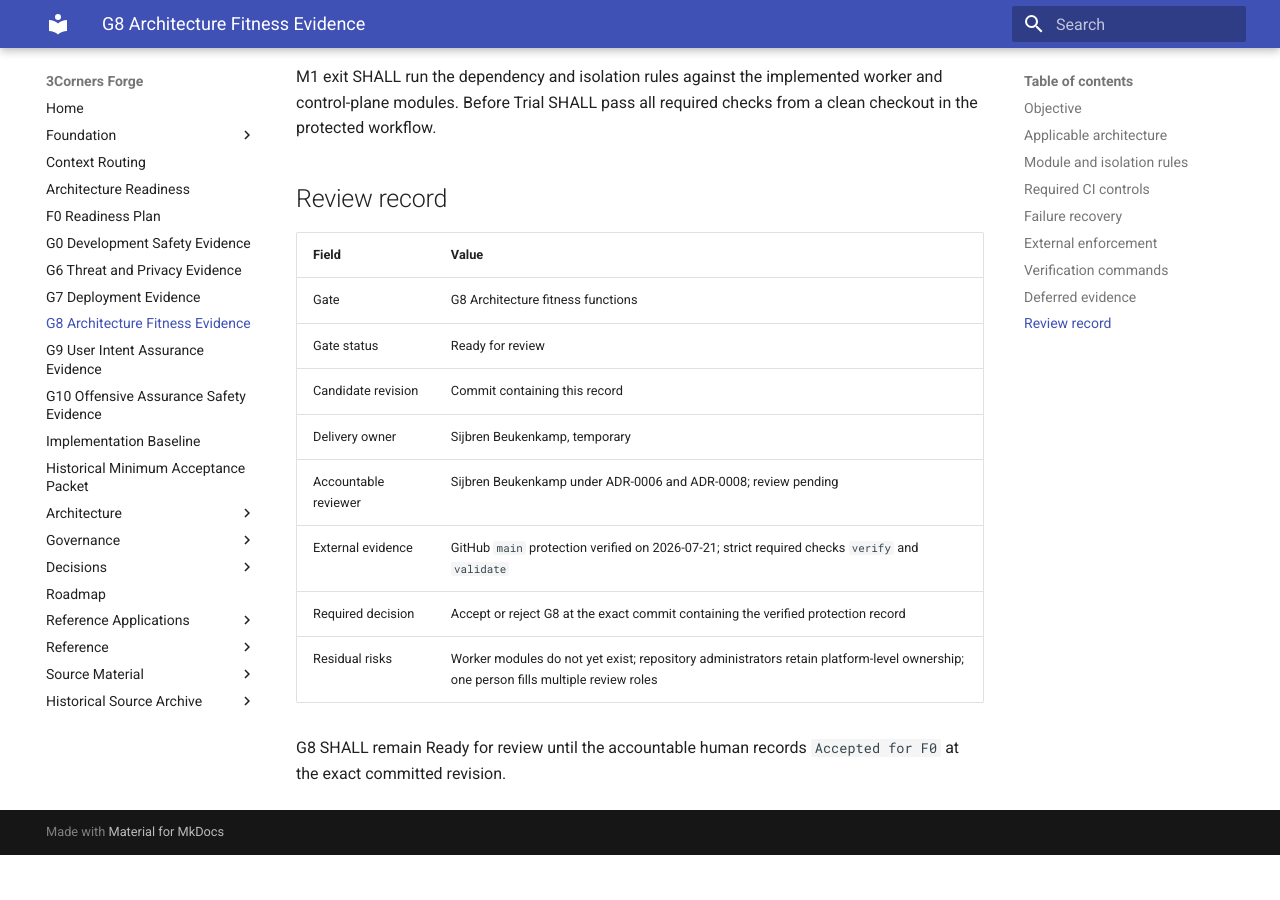
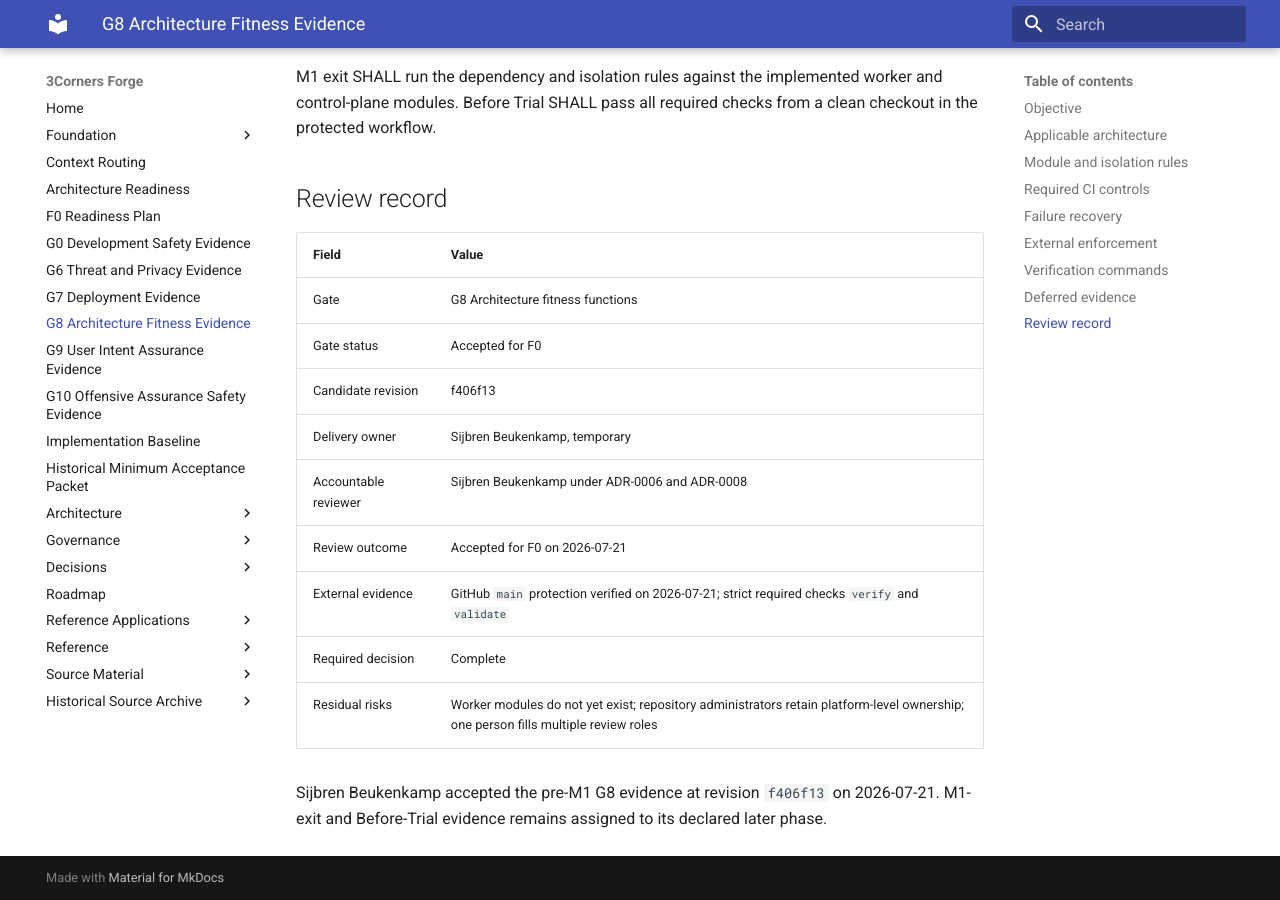
Before and after one commit to 3Corners-Labs/Forge, an MkDocs documentation site: the page built from docs/governance/g8-architecture-fitness-evidence.md, in a window 1280 px wide and 900 px high, scrolled down 2459 px. Built offline with MkDocs 1.6.1 and Material for MkDocs 9.7.7, drawn with Linux system fonts in a browser that asks for light colours; before the commit the page ends 3314 px from its top, so only the background shows below that.

Commit message:
docs(governance): accept G8 fitness evidence

```diff
--- a/docs/governance/g8-architecture-fitness-evidence.md
+++ b/docs/governance/g8-architecture-fitness-evidence.md
@@ -74,12 +74,13 @@ M1 exit SHALL run the dependency and isolation rules against the implemented wor
 | Field | Value |
 |---|---|
 | Gate | G8 Architecture fitness functions |
-| Gate status | Ready for review |
-| Candidate revision | Commit containing this record |
+| Gate status | Accepted for F0 |
+| Candidate revision | f406f13 |
 | Delivery owner | Sijbren Beukenkamp, temporary |
-| Accountable reviewer | Sijbren Beukenkamp under ADR-0006 and ADR-0008; review pending |
+| Accountable reviewer | Sijbren Beukenkamp under ADR-0006 and ADR-0008 |
+| Review outcome | Accepted for F0 on 2026-07-21 |
 | External evidence | GitHub `main` protection verified on 2026-07-21; strict required checks `verify` and `validate` |
-| Required decision | Accept or reject G8 at the exact commit containing the verified protection record |
+| Required decision | Complete |
 | Residual risks | Worker modules do not yet exist; repository administrators retain platform-level ownership; one person fills multiple review roles |
 
-G8 SHALL remain Ready for review until the accountable human records `Accepted for F0` at the exact committed revision.
+Sijbren Beukenkamp accepted the pre-M1 G8 evidence at revision `f406f13` on 2026-07-21. M1-exit and Before-Trial evidence remains assigned to its declared later phase.
```
Also changed, not shown: docs/governance/architecture-readiness.md (+3 -3 lines), docs/governance/f0-readiness-plan.md (+2 -2 lines).
